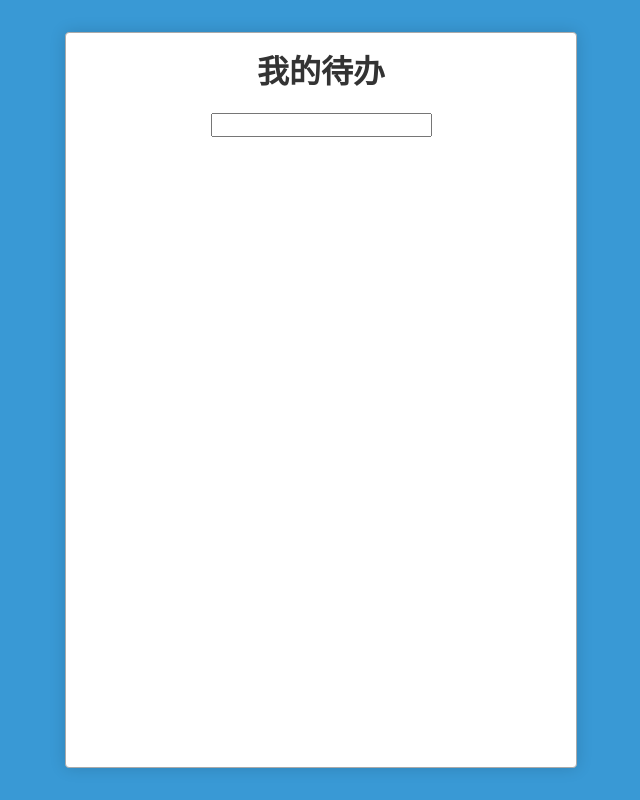
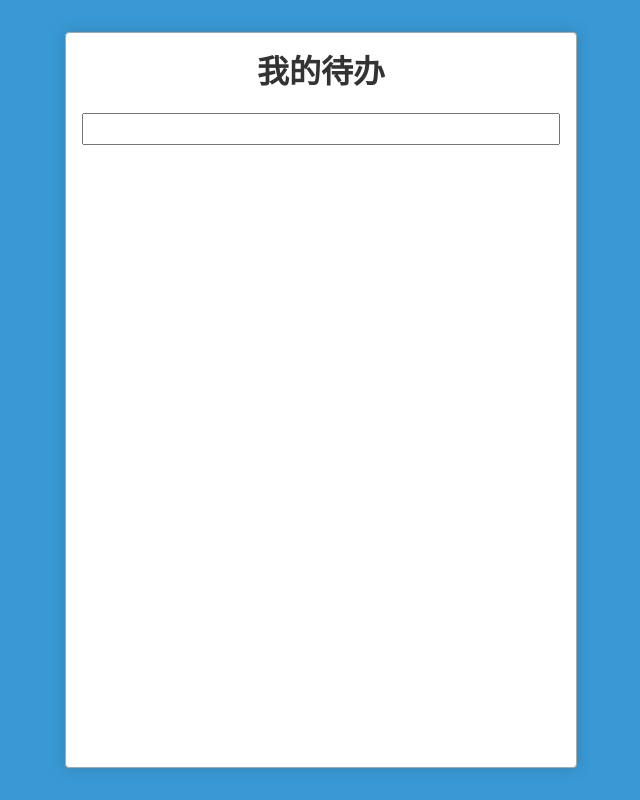
Before and after one commit to wpsumsun/project-react, a React (Create React App) app: page / in a window 1280 px wide. Shown: the whole page, without its empty margins (319-959 px from the left). Built offline with nearby package versions, Linux system fonts and the light colour scheme.

Commit message:
更新todoitem和todoinput的样式

```diff
--- a/src/App.css
+++ b/src/App.css
@@ -10,10 +10,12 @@
   box-shadow: 0 0 1em hsla(0,0%,0%,0.15);
   text-align: center;
 }
-.inputWrap input[type=text]{
-    padding-left: 10px;
-    height: 24px;
-}
 .App ol li{
   margin: 5px 0;
 }
+.App > .todoList> li:nth-child(odd){
+  background: #eee;
+}
+.App > .todoList> li:nth-child(even){
+  background: transparent;
+}
--- a/src/App.js
+++ b/src/App.js
@@ -34,7 +34,7 @@
           onChange={this.changeTitle.bind(this)}
            onSubmit={this.addTodo.bind(this)}/>
         </div>
-        <ol>
+        <ol className='todoList'>
           {todos}
         </ol>
       </div>
--- /dev/null
+++ b/src/TodoInput.css
@@ -0,0 +1,7 @@
+.TodoInput{
+  width: 100%;
+  line-height: 1.8;
+  margin-bottom: 1em;
+  font-size: 16px;
+  padding: 0 .2em;
+}
--- a/src/TodoInput.js
+++ b/src/TodoInput.js
@@ -1,9 +1,10 @@
 import React, { Component } from 'react';
-
+import './TodoInput.css'
 
 export default class TodoInput extends Component {
     render(){
         return <input type="text" value={this.props.content}
+        className='TodoInput'
         onChange={this.changeTitle.bind(this)}
         onKeyPress={this.submit.bind(this)}/>
     }
```
